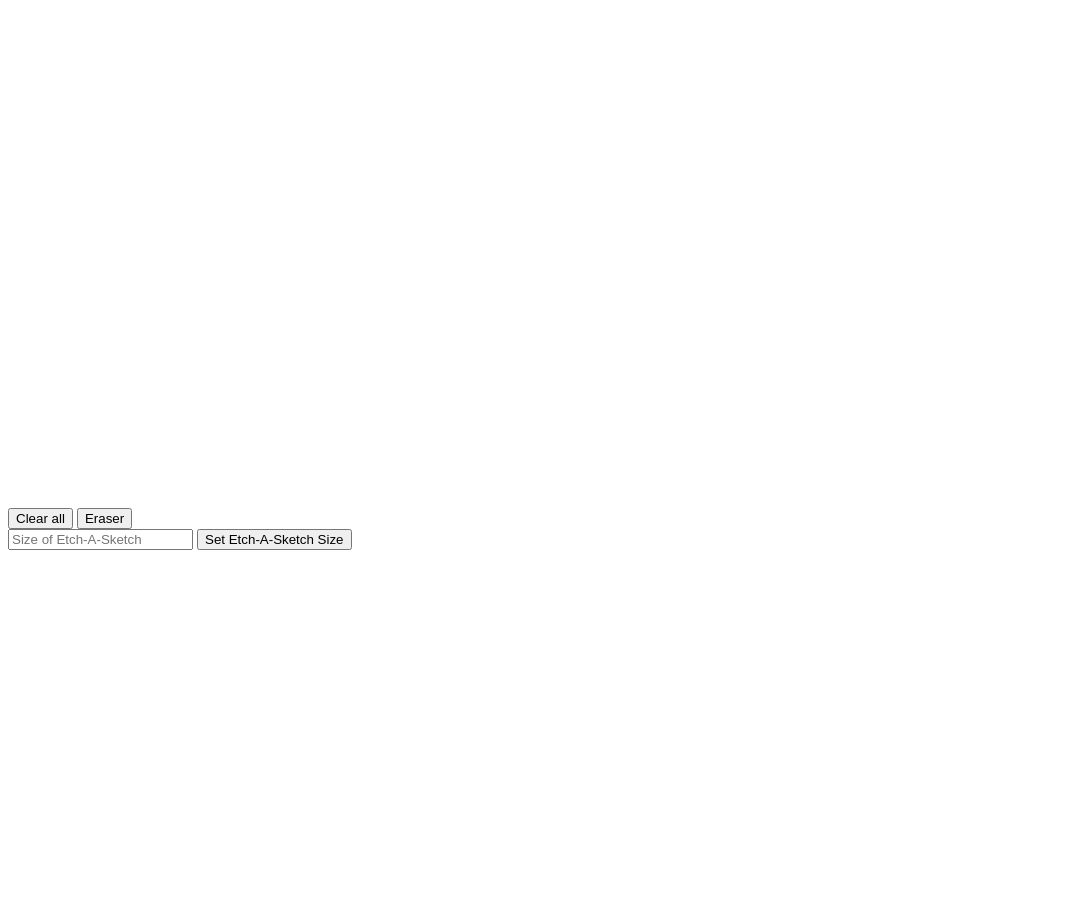
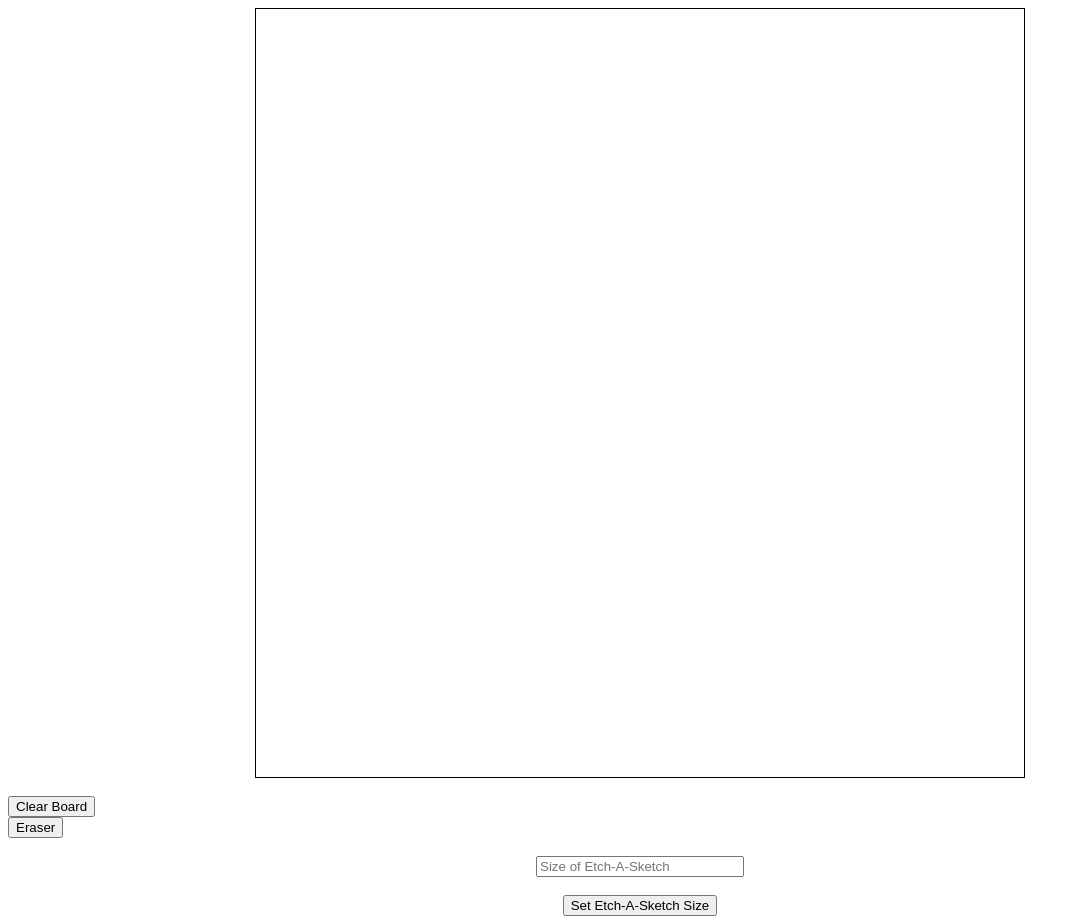
Before and after one commit to JaseFreemanBirdsnest/etch-a-sketch, a plain HTML site: page index.html in a window 1280 px wide. Shown: the whole page, without its empty margins (0-1080 px from the left). Before the commit the page ends 800 px from the top, so only its background shows below. Drawn offline with Linux system fonts and the light colour scheme.

Commit message:
had it all working, started adding CSS, now not working

```diff
--- a/index.html
+++ b/index.html
@@ -10,17 +10,22 @@
 <body>
 
     <div id="grid-container"></div>
+    <br>
+
     <div id="grid-settings">
         <div>
-            <button onclick="clearGrid()">Clear all</button>
-            <button>Eraser</button>
+            <button class="btn" onclick="clearGrid()">Clear Board</button>
+            <button class="btn">Eraser</button>
         </div>
+        <br>
         <input
-        type="grid-size"
+        type="number"
         placeholder="Size of Etch-A-Sketch"
         onchange="changeGridSize(this.value)"
         />
-        <button>Set Etch-A-Sketch Size</button>
+        <br>
+        <button class="btn">Set Etch-A-Sketch Size</button>
+        <div id="error-message"></div>
     </div>
 
 
--- a/script.js
+++ b/script.js
@@ -1,17 +1,16 @@
-const gridCont = document.getElementById("grid-container")
-// const gridSize = prompt('Please enter a grid size')
+const gridCont = document.getElementById("grid-container");
+const errorMessage = document.getElementById("error-message");
+let click = true;
 
-// buildGrid(gridSize)
 
 function buildGrid(size){
-    let removeCells = gridCont.querySelectorAll("div");
+    let removeCells = gridCont.querySelectorAll("grid-cell");
     removeCells.forEach((div) => div.remove);
 
     gridCont.style.setProperty('--grid-cols', size);
     gridCont.style.setProperty('--grid-rows', size);
     for (i = 0; i < (size*size); i++){
         let cell = document.createElement("div");
-        // cell.innerText = (i + 1);
         cell.setAttribute('class', 'grid-cell');
         cell.addEventListener('mouseover', colourCell);
         gridCont.appendChild(cell);
@@ -19,15 +18,32 @@ function buildGrid(size){
 };
 
 function colourCell(){
-    this.style.backgroundColor = 'blue';
+    if(click){
+        this.style.backgroundColor = 'blue';
+    }
+
 }
 
 function changeGridSize(input){
-    buildGrid(input);
+    if(input >= 2 && input <= 100){
+            buildGrid(input);
+    } else {
+    const errorMessage = document.getElementById("error-message");
+    let diffInput = document.createElement("div");
+    diffInput.innerText = ("Please enter a number between 2 and 100");
+    errorMessage.appendChild(diffInput);
+    }
 }
 
 function clearGrid(){
-    let gridCont = document.querySelector(".grid-container");
+    let gridCont = document.getElementById("grid-container");
     let cells = gridCont.querySelectorAll("div");
-    cells.style.backgroundColor = "white";
+    cells.forEach((div) => div.style.backgroundColor = "white");
 }
+
+document.querySelector("body").addEventListener("click", (e) =>{
+        if(e.target.tagName != "BUTTON"){
+            click = !click;
+        }
+    }
+)
--- a/style.css
+++ b/style.css
@@ -1,17 +1,43 @@
-
+body{
+  display: flex;
+  flex-direction: column;
+  justify-content:center ;
+}
 
   #grid-container {
-    width: 500px;
-    height: 500px;
+    /* min-width: 300px;
+    min-height: 300px; */
+    width: 60vw;
+    height: 60vw;
+    /* max-width: 600px;
+    max-height: 600px; */
     display: grid;
-    justify-content: center;
-    grid-gap: 1em;
+    justify-items: center;
+    align-self: center;
     grid-template-rows: repeat(var(--grid-rows), 1fr);
     grid-template-columns: repeat(var(--grid-cols), 1fr);
+    border: 1px solid black;
   }
+
+#grid-settings{
+  display: flex;
+  flex-direction: column;
+  justify-content: center;
+  align-content: center;
+}
 
   .grid-item {
     padding: 1em;
     border: 1px solid black;
     text-align: center;
   }
+
+input{
+  width: 200px;
+  align-self: center;
+}
+
+.btn{
+  display: flex;
+  align-self: center;
+}
```
